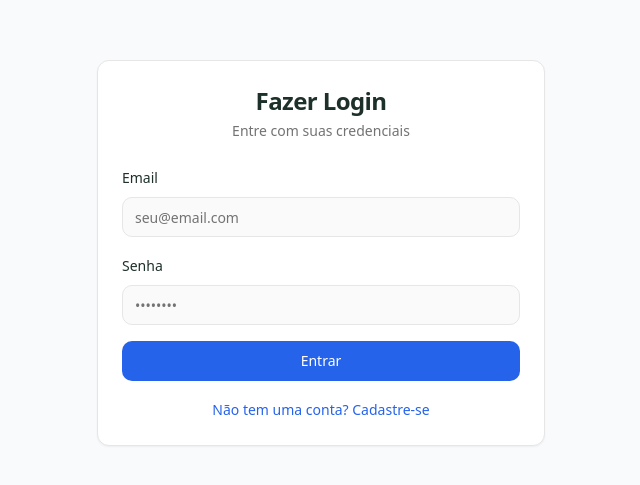
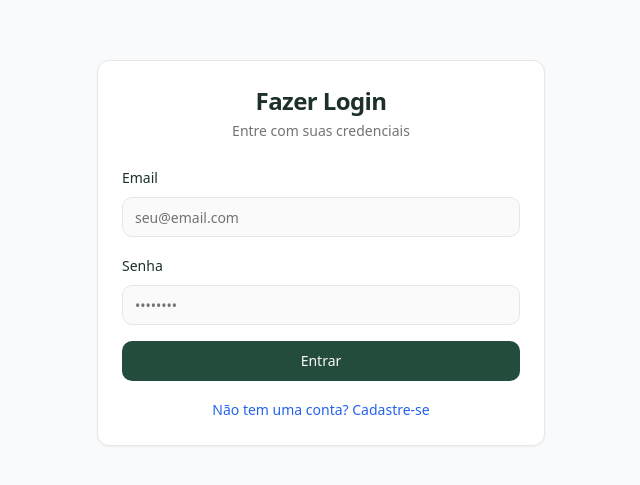
Before and after one commit to pedrosuperfrete/care-smart-system, a React (Vite) app: page /auth in a window 1280 px wide. Shown: the part 147-632 px from the top of the page, without its empty margins (319-959 px from the left). Built offline with nearby package versions, Linux system fonts and the light colour scheme.

Commit message:
Fix: Apply primary color to buttons
Update button component to use the institutional green color as the primary color across all screens.

```diff
--- a/tailwind.config.ts
+++ b/tailwind.config.ts
@@ -26,13 +26,8 @@ export default {
 				background: 'hsl(var(--background))',
 				foreground: 'hsl(var(--foreground))',
 				primary: {
-					DEFAULT: '#2563eb',
-					foreground: '#ffffff',
-					50: '#eff6ff',
-					100: '#dbeafe',
-					500: '#3b82f6',
-					600: '#2563eb',
-					700: '#1d4ed8'
+					DEFAULT: 'hsl(var(--primary))',
+					foreground: 'hsl(var(--primary-foreground))'
 				},
 				secondary: {
 					DEFAULT: 'hsl(var(--secondary))',
```
